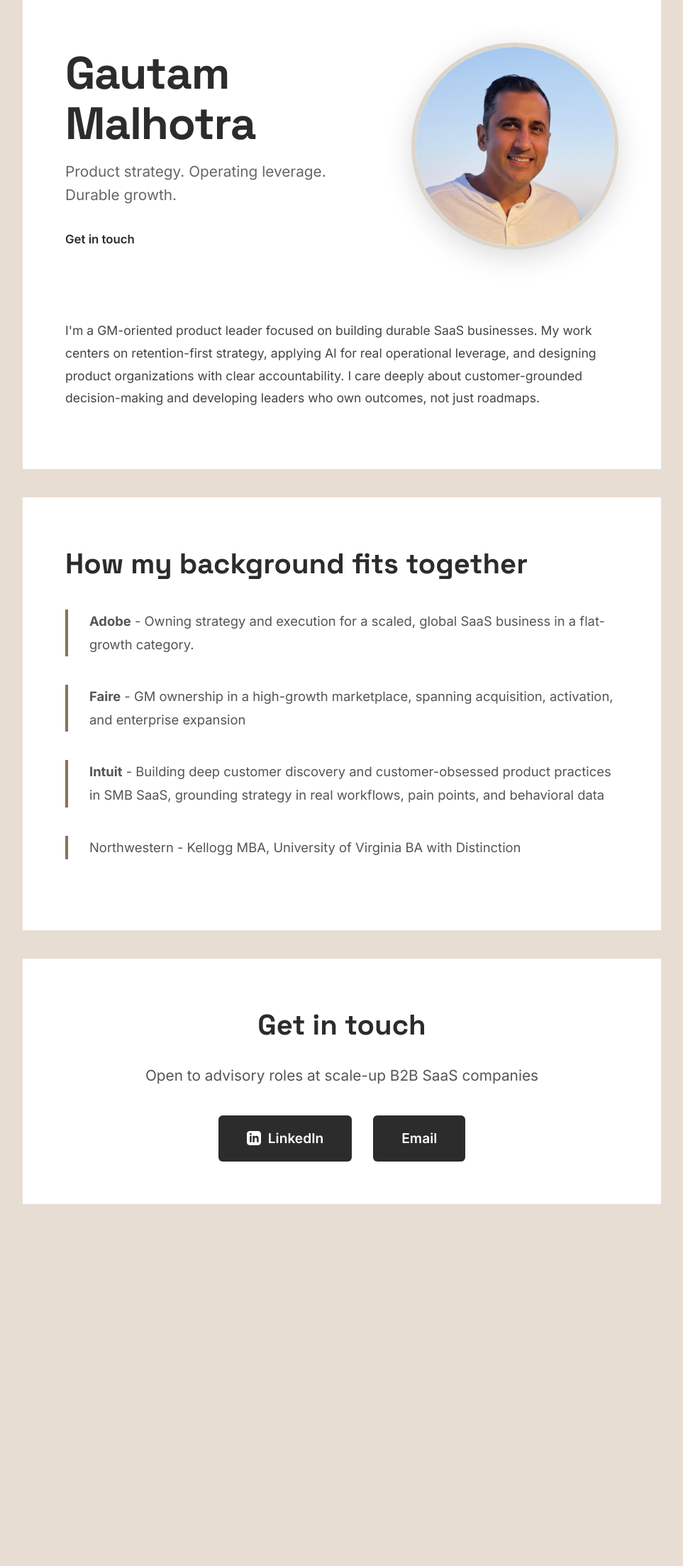
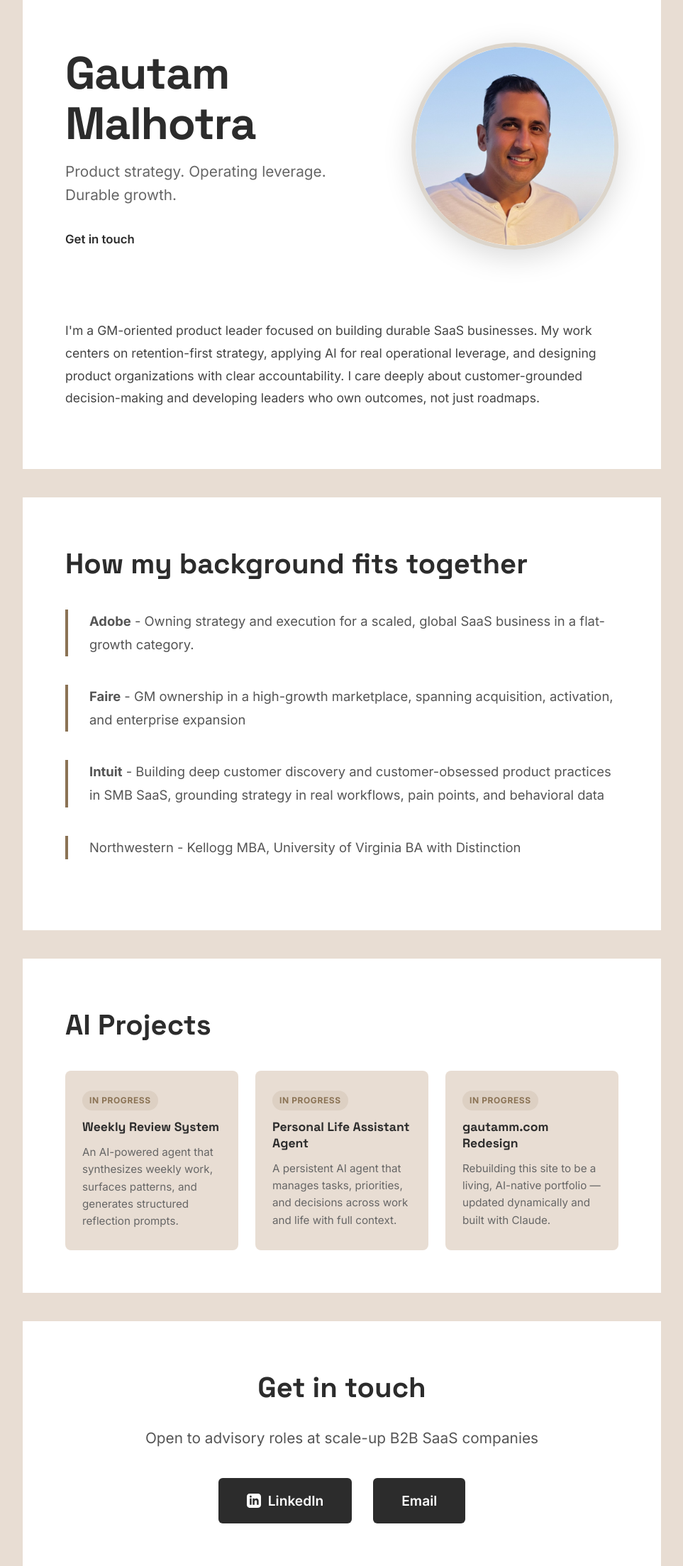
Before and after one commit to gmalhotra86/gautammalhotra.github.io, a Jekyll site: the page built from index.md, in a window 1280 px wide. Shown: the whole page at 71% size, without its empty margins (158-1121 px from the left). Built offline with Jekyll 4.4.1, drawn with Linux system fonts in a browser that asks for light colours; before the commit the page ends 1697 px from its top, so only the background shows below that.

Commit message:
Add AI Projects section with three placeholder project cards
Co-Authored-By: Claude Sonnet 4.6 <noreply@anthropic.com>

```diff
--- a/assets/css/custom.css
+++ b/assets/css/custom.css
@@ -179,6 +179,61 @@ h2 {
   color: #444;
 }
 
+/* AI Projects Section */
+.projects-section {
+  background: var(--white);
+  padding: 60px;
+  margin-bottom: 40px;
+}
+
+.project-cards {
+  display: grid;
+  grid-template-columns: repeat(3, 1fr);
+  gap: 24px;
+  margin-top: 10px;
+}
+
+.project-card {
+  background: var(--tan-bg);
+  border-radius: 8px;
+  padding: 28px 24px;
+  display: flex;
+  flex-direction: column;
+  gap: 12px;
+}
+
+.project-card-header {
+  display: flex;
+  align-items: center;
+}
+
+.project-badge {
+  font-size: 0.75rem;
+  font-weight: 700;
+  letter-spacing: 0.05em;
+  text-transform: uppercase;
+  color: var(--accent);
+  background: rgba(139,115,85,0.12);
+  padding: 4px 10px;
+  border-radius: 20px;
+}
+
+.project-name {
+  font-family: 'Space Grotesk', 'Inter', sans-serif;
+  font-size: 1.1rem;
+  font-weight: 700;
+  color: var(--dark-text);
+  margin: 0;
+  line-height: 1.3;
+}
+
+.project-desc {
+  font-size: 0.95rem;
+  color: #666;
+  line-height: 1.6;
+  margin: 0;
+}
+
 /* Footer / Contact Section */
 .footer {
   background: var(--white);
@@ -303,6 +358,14 @@ hr {
     font-size: 1rem;
   }
 
+  .projects-section {
+    padding: 40px 25px;
+  }
+
+  .project-cards {
+    grid-template-columns: 1fr;
+  }
+
   .footer {
     padding: 50px 25px;
   }
--- a/index.md
+++ b/index.md
@@ -29,6 +29,33 @@ layout: default
   <p class="company-intro">Northwestern - Kellogg MBA, University of Virginia BA with Distinction</p>
 </div>
 
+<div class="projects-section">
+  <h2>AI Projects</h2>
+  <div class="project-cards">
+    <div class="project-card">
+      <div class="project-card-header">
+        <span class="project-badge">In Progress</span>
+      </div>
+      <h3 class="project-name">Weekly Review System</h3>
+      <p class="project-desc">An AI-powered agent that synthesizes weekly work, surfaces patterns, and generates structured reflection prompts.</p>
+    </div>
+    <div class="project-card">
+      <div class="project-card-header">
+        <span class="project-badge">In Progress</span>
+      </div>
+      <h3 class="project-name">Personal Life Assistant Agent</h3>
+      <p class="project-desc">A persistent AI agent that manages tasks, priorities, and decisions across work and life with full context.</p>
+    </div>
+    <div class="project-card">
+      <div class="project-card-header">
+        <span class="project-badge">In Progress</span>
+      </div>
+      <h3 class="project-name">gautamm.com Redesign</h3>
+      <p class="project-desc">Rebuilding this site to be a living, AI-native portfolio — updated dynamically and built with Claude.</p>
+    </div>
+  </div>
+</div>
+
 <div class="footer" id="contact">
   <h2>Get in touch</h2>
   <p class="cta">Open to advisory roles at scale-up B2B SaaS companies</p>
```
